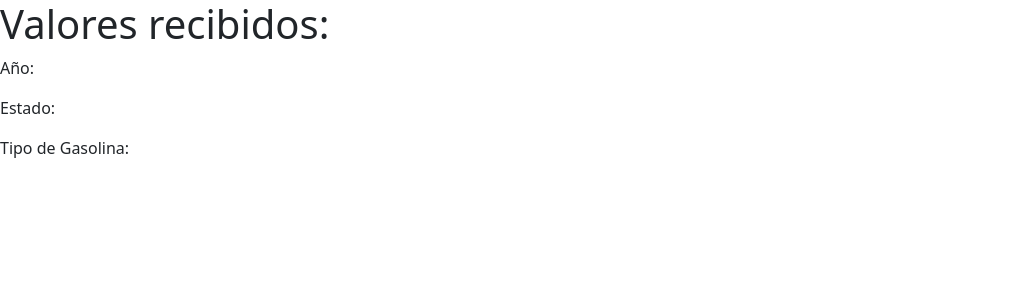
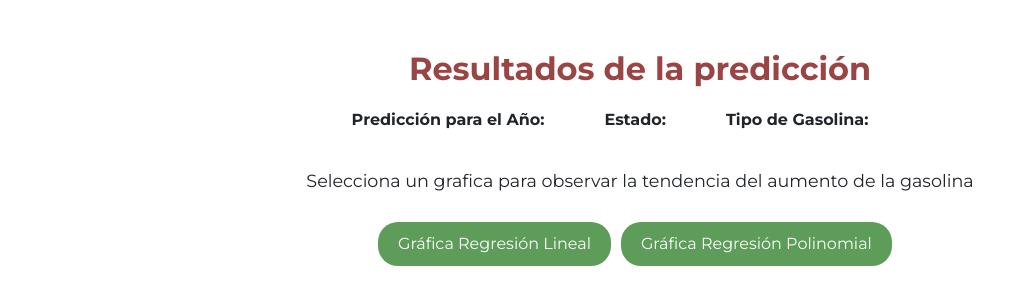
Before and after one commit to YuliThaily2/proyectoGasolina2, an Angular app: page /PantallaPrediccion in a window 1280 px wide. Shown: the top 304 px of the page, without its empty margins (0-1035 px from the left). Built offline with nearby package versions, Linux system fonts and the light colour scheme.

Commit message:
Correccion de Estilos

```diff
--- a/src/app/Views/pantalla-prediccion/pantalla-prediccion.component.css
+++ b/src/app/Views/pantalla-prediccion/pantalla-prediccion.component.css
@@ -0,0 +1,47 @@
+h1 {
+    font-family: "Montserrat", sans-serif;
+    font-weight: bold;
+    font-size: 2em;
+    text-align: center;
+    margin-bottom: 20px;
+    margin-top: 50px;
+    color: #9B4444;
+}
+
+.horizontal {
+    display: inline-block;
+    margin-right: 60px;
+}
+
+.contenedor {
+    text-align: center;
+    font-family: "Montserrat", sans-serif;
+}
+
+.buttonContainer{
+    text-align: center;
+}
+
+button {
+    font-family: "Montserrat", sans-serif;
+    font-weight: 500;
+    font-size: 1em;
+    color: #fff;
+    background-color: #5d9c59;
+    border: none;
+    border-radius: 20px;
+    padding: 10px 20px;
+    cursor: pointer;
+    display: inline-block;
+    margin-right: 10px;
+
+  }
+
+  label {
+    font-family: "Montserrat", sans-serif;
+    font-size: 1.1em;
+    display: block;
+    margin-bottom: 27px;
+    text-align: center;
+    margin-top: 20px;
+  }
--- a/src/app/Views/pantalla-prediccion/pantalla-prediccion.component.html
+++ b/src/app/Views/pantalla-prediccion/pantalla-prediccion.component.html
@@ -1,6 +1,18 @@
+<link
+  href="https://fonts.googleapis.com/css2?family=Montserrat:wght@400;700&display=swap"
+  rel="stylesheet"
+/>
 <div>
-    <h1>Valores recibidos:</h1>
-    <p>Año: {{ year }}</p>
-    <p>Estado: {{ state }}</p>
-    <p>Tipo de Gasolina: {{ gasolina }}</p>
+  <h1>Resultados de la predicción</h1>
+  <div class="contenedor">
+    <p class="horizontal"><strong>Predicción para el Año:</strong> {{ year }}</p>
+    <p class="horizontal"><strong>Estado:</strong> {{ state }}</p>
+    <p class="horizontal"><strong>Tipo de Gasolina:</strong> {{ gasolina }}</p>
   </div>
+  <label>Selecciona un grafica para observar la tendencia del aumento de la gasolina</label>
+  <div class="buttonContainer">
+    <button>Gráfica Regresión Lineal</button>
+    <button>Gráfica Regresión Polinomial</button>
+  </div>
+
+</div>
--- a/src/app/Views/pantalla-principal/pantalla-principal.component.css
+++ b/src/app/Views/pantalla-principal/pantalla-principal.component.css
@@ -33,6 +33,7 @@
   label {
     margin-bottom: 5px; /* Margen inferior para las etiquetas */
     font-family: 'Montserrat', sans-serif;
+    font-weight: bold;
   }
 
   button {
--- a/src/app/Views/pantalla-principal/pantalla-principal.component.ts
+++ b/src/app/Views/pantalla-principal/pantalla-principal.component.ts
@@ -27,6 +27,12 @@ export class PantallaPrincipalComponent {
   }
 
   arrFecha = [
+    '2030',
+    '2029',
+    '2028',
+    '2027',
+    '2026',
+    '2025',
     '2024',
     '2023',
     '2022',
```
